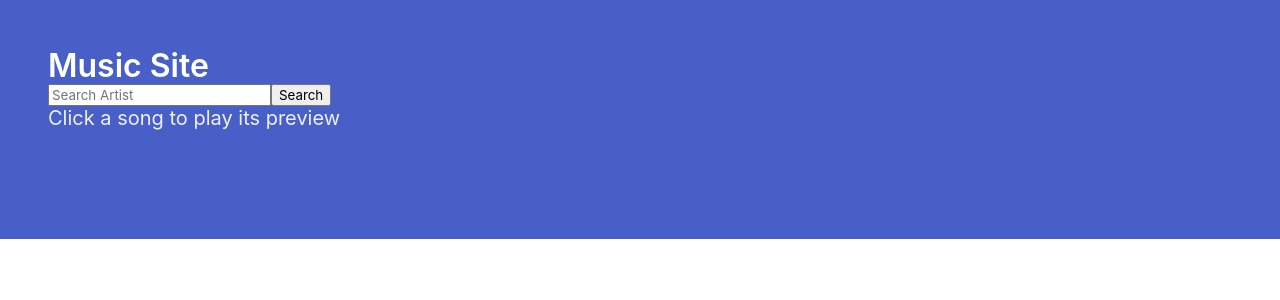
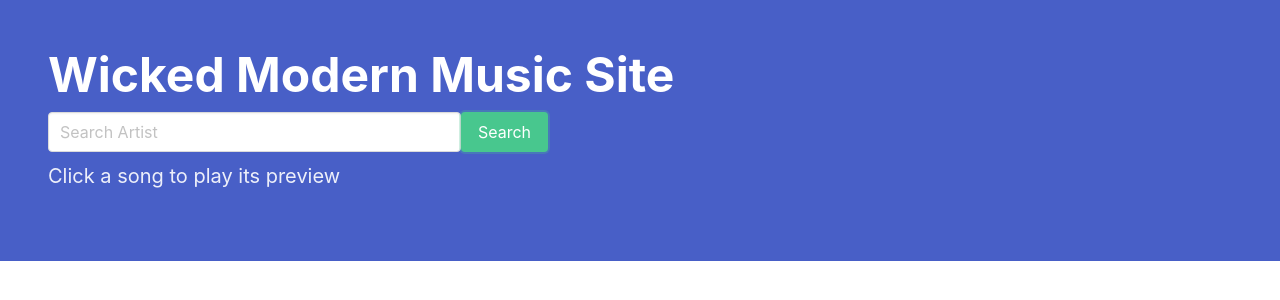
Before and after one commit to Momentum-Team-10/itunes-search-app-jimbandrews, a website: page index.html in a window 1280 px wide. Both pictures are taken after typing "Sample" into the empty fields and a click on the button "Search". Drawn offline with nearby package versions, Linux system fonts and the light colour scheme; no server answers.

Commit message:
finished styling

```diff
--- a/index.html
+++ b/index.html
@@ -14,31 +14,20 @@
     <section id="hero" class="hero is-link is-fullheight">
         <div class="hero-body">
             <div class="title">
-                <p>
-                    Music Site
+                <p class="is-size-1 has-text-weight-bold">
+                    Wicked Modern Music Site
                 </p>
-                <form id="music-form" class="is-flex">
-                    <input type="text" id="music-query" placeholder="Search Artist">
-                    <button type="submit">Search</button>
+                <form id="music-form" class="field has-addons">
+                        <input type="text" id="music-query" class="input is-large" placeholder="Search Artist">
+                        <button type="submit" id="button" class="button is-success is-large">Search</button>
                 </form>
                 <p id="subtitle" class="subtitle">Search for an artist</p>
-                <br>
                 <div id="music-preview"></div>
             </div>
 
         </div>
     </section>
 
-    <!-- <header>
-        <h1>Music Site</h1>
-    </header> -->
-    <!-- <div id="music-preview">
-    </div>
-    <form id="music-form">
-        <input type="text" id="music-query" placeholder="Search Artist">
-        <button type="submit">Search</button>
-    </form>
-    <br> -->
     <div id="search-results" class="is-flex is-flex-wrap-wrap is-justify-content-center"></div>
 
 
--- a/main.js
+++ b/main.js
@@ -22,8 +22,7 @@ form.addEventListener("submit", (e) => {
         usedHash();
     }
     else {
-        hero.classList.remove("is-fullheight")
-        subtitle.innerText = "Click a song to play its preview"
+        heroEdit(input)
         while (results.hasChildNodes()) {
             results.firstChild.remove();
         }
@@ -166,3 +165,11 @@ function previewStopped() {
         }
     }
 }
+
+function heroEdit(input) {
+    button = document.getElementById("button");
+    button.classList.remove("is-large");
+    input.classList.remove("is-large");
+    hero.classList.remove("is-fullheight");
+    subtitle.innerText = "Click a song to play its preview";
+}
--- a/style.css
+++ b/style.css
@@ -1,6 +1,12 @@
 /* * {
     box-sizing: border-box;
 } */
+
+form {
+    margin-top: 10px;
+    margin-bottom: 10px;
+    width: 500px;
+}
 
 .song-card {
     width: 230px;
```
